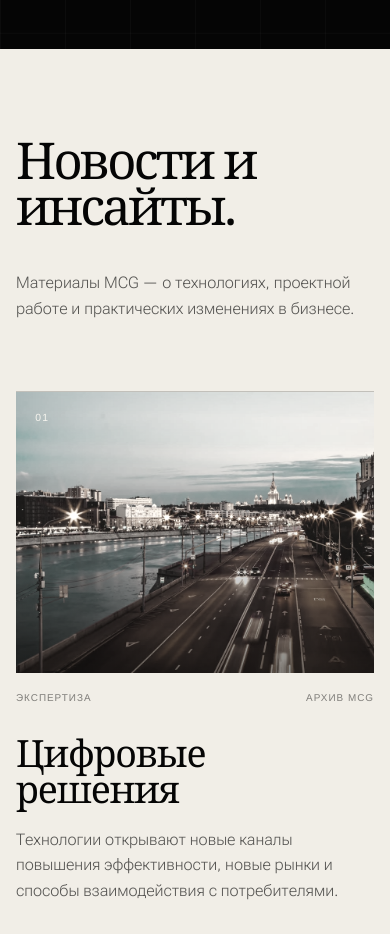
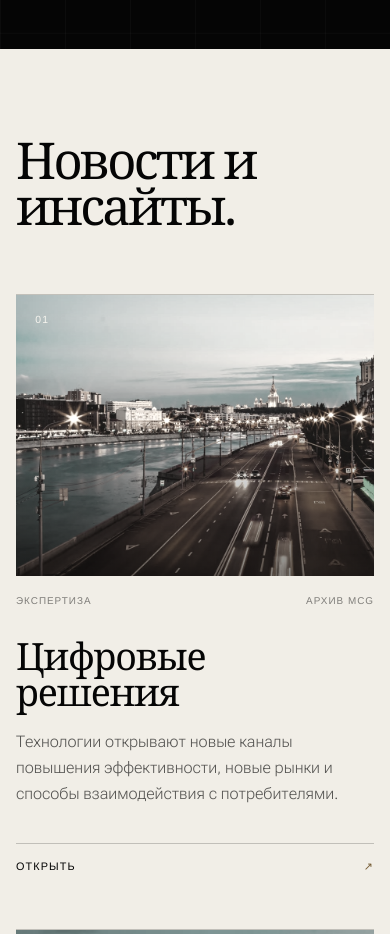
Before and after one commit to miheenko-i/mcg, a Next.js app: page / in a window 390 px wide. Shown: the part 3160-4094 px from the top of the page. Built offline with nearby package versions, Linux system fonts and the light colour scheme.

Commit message:
Remove MCG insights introduction

```diff
--- a/app/globals.css
+++ b/app/globals.css
@@ -255,14 +255,9 @@ main { overflow: clip; }
 .value-grid p { max-width: 25rem; margin: 0; color: var(--muted-light); font-size: clamp(0.95rem, 1.05vw, 1.08rem); line-height: 1.6; }
 
 .insights-lead {
-  display: grid;
-  grid-template-columns: minmax(0, 1.45fr) minmax(17rem, 0.55fr);
-  gap: 8vw;
-  align-items: end;
   padding: 0 0 clamp(4.5rem, 7vw, 7rem);
 }
 .insights h2 { margin: 0; font-size: clamp(3.7rem, 6.2vw, 7.2rem); letter-spacing: -0.055em; line-height: 0.9; }
-.insights-lead p { max-width: 25rem; margin: 0 0 0.35rem; color: var(--muted-dark); font-size: 1rem; line-height: 1.6; }
 .insight-grid { display: grid; grid-template-columns: repeat(3, 1fr); border: 1px solid var(--line-dark); }
 .insight-card { border-right: 1px solid var(--line-dark); }
 .insight-card:last-child { border-right: 0; }
@@ -391,8 +386,7 @@ footer p:last-child { text-align: right; }
 }
 
 @media (max-width: 900px) {
-  .insights-lead, .contact-layout { grid-template-columns: 1fr; }
-  .insights-lead > p { margin-top: 2.5rem; }
+  .contact-layout { grid-template-columns: 1fr; }
   .contact-layout { gap: 4rem; }
   .three-copy, .value-grid, .insight-grid { grid-template-columns: 1fr; }
   .three-copy article, .value-grid article, .insight-card { border-right: 0; border-bottom: 1px solid var(--line-dark); }
@@ -434,9 +428,8 @@ footer p:last-child { text-align: right; }
   .value-grid h3 { margin: 1.8rem 0 1rem; font-size: 2rem; }
   .value-grid p { font-size: 1rem; line-height: 1.62; }
   .values-backdrop { background-position: 60% center; opacity: 0.84; }
-  .insights-lead { gap: 0; padding: 0 0 4rem; }
+  .insights-lead { padding: 0 0 4rem; }
   .insights h2 { font-size: clamp(3.1rem, 13vw, 4.6rem); line-height: 0.92; }
-  .insights-lead p { margin-top: 2.5rem; font-size: 1rem; line-height: 1.62; }
   .insight-grid { border-right: 0; border-left: 0; }
   .insight-image { height: 72vw; min-height: 17rem; }
   .insight-meta { padding: 1.2rem 0 0; }
--- a/app/page.tsx
+++ b/app/page.tsx
@@ -25,7 +25,7 @@ const content = {
       { title: 'Независимая экспертиза', text: 'Объединяем собственных специалистов, независимых консультантов и отраслевых экспертов.' },
       { title: 'Развитие решений', text: 'Постоянно расширяем применение инноваций, новых технологий и цифровых инструментов.' },
     ],
-    insightsLabel: 'Новости и инсайты', insightsTitle: 'Новости и инсайты.', insightsIntro: 'Материалы MCG — о технологиях, проектной работе и практических изменениях в бизнесе.',
+    insightsLabel: 'Новости и инсайты', insightsTitle: 'Новости и инсайты.',
     contactLabel: 'Контакты', contactTitle: 'Контакты.', contactText: 'Москва · Работаем с клиентами в России и СНГ.',
     email: 'Email', fullName: 'Имя и фамилия', company: 'Компания', jobTitle: 'Должность', country: 'Страна', countryHint: 'Выберите страну', send: 'Отправить',
     privacy: 'Отправляя форму, вы соглашаетесь на обработку указанных данных.', sent: 'Спасибо. Это демо-форма — в финальной версии подключим выбранный канал связи.',
@@ -52,7 +52,7 @@ const content = {
       { title: 'Independent expertise', text: 'We combine in-house specialists, independent consultants and industry experts.' },
       { title: 'Evolving solutions', text: 'We continuously expand our use of innovation, new technologies and digital tools.' },
     ],
-    insightsLabel: 'News & insights', insightsTitle: 'News & insights.', insightsIntro: 'MCG perspectives on technology, project delivery and practical change in business.',
+    insightsLabel: 'News & insights', insightsTitle: 'News & insights.',
     contactLabel: 'Contact', contactTitle: 'Contact.', contactText: 'Moscow · Working with clients in Russia and the CIS.',
     email: 'Email Address', fullName: 'First and Last Name', company: 'Company', jobTitle: 'Job Title', country: 'Country', countryHint: 'Select a country', send: 'Send',
     privacy: 'By sending the form, you consent to processing the data provided.', sent: 'Thank you. This is a demo form — the final version will connect to your preferred channel.',
@@ -138,7 +138,7 @@ export default function Home() {
       </section>
 
       <section className="insights light-section" id="insights">
-        <div className="insights-lead" data-reveal><h2>{t.insightsTitle}</h2><p>{t.insightsIntro}</p></div>
+        <div className="insights-lead" data-reveal><h2>{t.insightsTitle}</h2></div>
         <div className="insight-grid">{insights.map((item, index) => <article className="insight-card" key={item.id} data-reveal data-reveal-delay={String(index + 1)}><button type="button" onClick={() => setActiveInsight(item)} aria-label={`${t.read}: ${item.title[language]}`}><div className="insight-image"><img src={item.image} alt="" /><span>0{index + 1}</span></div><div className="insight-meta"><span>{item.kind[language]}</span><span>{t.archive}</span></div><h3>{item.title[language]}</h3><p>{item.excerpt[language]}</p><span className="card-link">{t.read}<i>↗</i></span></button></article>)}</div>
       </section>
 
```
